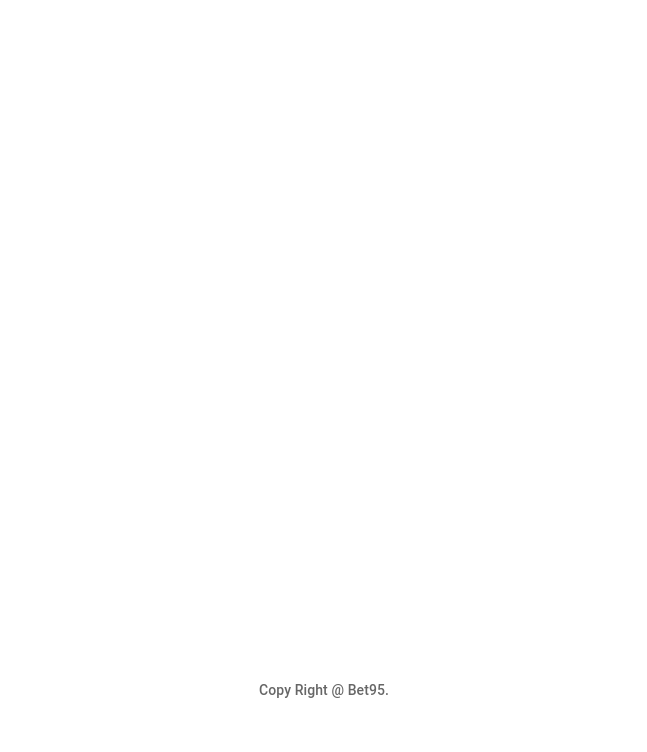
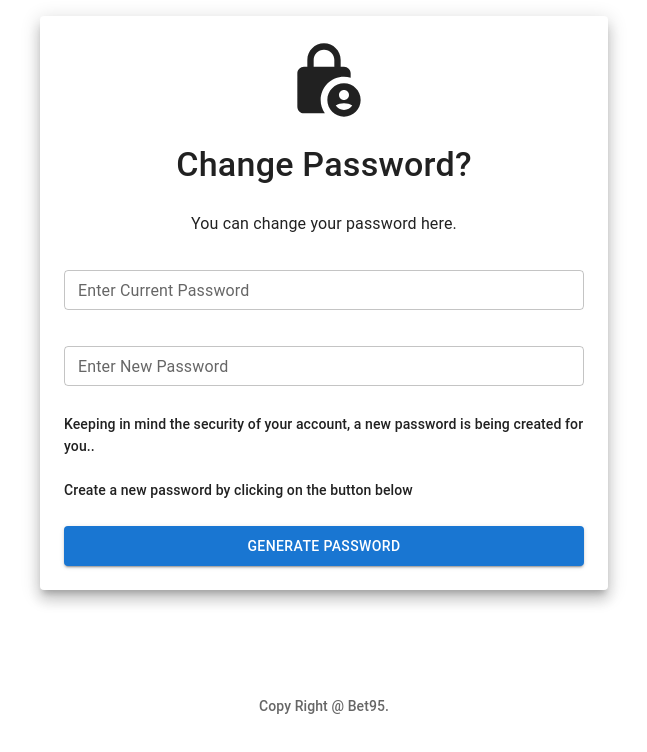
Before and after one commit to ritu-metaversity/NewWbtCricket, a React (Create React App) app: page /OldChangePassword in a window 1280 px wide. Before the commit this address had no page. Shown: the top 752 px of the page, without its empty margins (316-963 px from the left). Built offline with nearby package versions, Linux system fonts and the light colour scheme.

Commit message:
change Ui

```diff
--- a/src/App.tsx
+++ b/src/App.tsx
@@ -8,7 +8,7 @@ import React, {
 import "./App.css";
 import Login from "./components/login";
 import Footer from "./components/Footer";
-import { BrowserRouter, Route, Routes, useNavigate } from "react-router-dom";
+import { BrowserRouter, Route, Routes } from "react-router-dom";
 import Home from "./Pages/Home";
 import Terms from "./Pages/Terms";
 import { Inplay } from "./Pages/InPlay";
@@ -32,6 +32,7 @@ import Deposit from "./Pages/deposit/Deposit";
 import Withdraw from "./Pages/withdraw/withdraw";
 import loaderImg from "./assets/img/loder.svg";
 import { CircularProgress } from "@mui/material";
+import OldChangePassword from "./components/Terms/OldChangePassword";
 interface LoadingType {
   [x: string]: boolean;
 }
@@ -60,6 +61,11 @@ function App() {
           <main>
             <BrowserRouter>
               <Routes>
+                <Route
+                  path="OldChangePassword"
+                  element={<OldChangePassword />}
+                />
+
                 <Route path="/welcome" element={<LoginDashboard />} />
                 <Route path="/sign-in" element={<Login />} />
                 <Route path="/sign-up" element={<Register />} />
--- a/src/Pages/InPlayDetails/InPlayDetails.tsx
+++ b/src/Pages/InPlayDetails/InPlayDetails.tsx
@@ -17,7 +17,6 @@ import { sportServices } from "../../utils/api/sport/services";
 import MyBet from "../../components/InPlayDetails/BetComponent";
 
 const InPlayDetails = () => {
-  const commentary = "MELDOURNE STARS WOMAN WON BY 4 WKTS ";
   const [eventId, setEventId] = useState(0);
   const [odds, setOdds] = useState<any>(null);
   const [searchParams, setSearchParams] = useSearchParams();
@@ -59,8 +58,7 @@ const InPlayDetails = () => {
 
   return (
     <Box>
-      <TitleStyled>{commentary}</TitleStyled>
-      <ScoreCardGrid />
+      {/* <ScoreCardGrid /> */}
       <Bet event={eventId} />
 
       {/* <MyBet bets={{}} /> */}
--- a/src/Pages/loginHistory/LoginHistoryDetails.tsx
+++ b/src/Pages/loginHistory/LoginHistoryDetails.tsx
@@ -103,7 +103,7 @@ export const LoginhistoryData: FC<any> = () => {
     const { response } = await userServices.getLoginHistory(formDAta);
     if (response?.data) {
       if (response?.data?.length > 0) {
-        console.log(JSON.stringify(response.data.ip), " this is response");
+        // console.log(JSON.stringify(response.data.ip), " this is response");
         setLoginHistory([...response.data]);
       }
     } else {
--- a/src/components/InPlayDetails/Bet.tsx
+++ b/src/components/InPlayDetails/Bet.tsx
@@ -211,8 +211,19 @@ const Bet: FC<any> = (props: { event: number }) => {
     getButtondata();
   }, []);
 
+  console.log(matchOdd, "matchOdd");
   return (
     <>
+      {matchOdd[0]?.runners[0]?.name ? (
+        <TitleStyled>
+          {`${matchOdd[0]?.runners[0]?.name}
+    ${">"}
+      ${matchOdd[0]?.runners[1]?.name}`}
+        </TitleStyled>
+      ) : (
+        ""
+      )}
+
       {matchOdd.length > 0 && (
         <Accordion>
           {
@@ -222,7 +233,9 @@ const Bet: FC<any> = (props: { event: number }) => {
           }
           <AccordionDetails sx={{ p: 0 }}>
             {matchOdd?.map((match, index) => {
+              // console.log(match, "match");
               return (
+                <>
                   <MatchOddsGrid
                     buttonData={buttonData}
                     CurrentOdd={match}
@@ -230,6 +243,7 @@ const Bet: FC<any> = (props: { event: number }) => {
                     matchId={props.event}
                     OddsPnl={oddPnl}
                   />
+                </>
               );
             })}
           </AccordionDetails>
@@ -631,18 +645,26 @@ const MatchOddsGrid: FC<{
       isFancy: isFancy,
     });
   };
-
+  console.log(CurrentOdd, "CurrentOdd");
   return (
     <>
       <Box display="flex" justifyContent={"space-evenly"}>
         <BetTextMedium>Max Bet:{maxBet}</BetTextMedium>
         <BetTextMedium>Bet Delay:{betDelay}</BetTextMedium>
       </Box>
+      {/* {CurrentOdd.map((res:any)=>{
+        return(
+
+        )
+      })} */}
+      <p>jkj</p>
 
       <Grid container bgcolor="#dfdfdf" gap={0.5} p={0.5}>
         <BetGridItem title values={["TEAM", "LAGAI", "KHAI"]} />
         {runners.map((item, index) => {
           return (
+            // Series
+            <>
               <BetGridItem
                 suspended={
                   ["SUSPENDED", "CLOSED"].includes(status)
@@ -725,6 +747,7 @@ const MatchOddsGrid: FC<{
                   </Box>,
                 ]}
               />
+            </>
           );
         })}
         <Modal
--- /dev/null
+++ b/src/components/Terms/OldChangePassword.tsx
@@ -0,0 +1,107 @@
+import React, { useContext, useState } from "react";
+import { Button, Paper, TextField, Typography } from "@mui/material";
+import LockPersonIcon from "@mui/icons-material/LockPerson";
+import { Box } from "@mui/system";
+import { userServices } from "../../utils/api/user/services";
+import { useNavigate } from "react-router-dom";
+import { LoaderContext } from "../../App";
+
+const OldChangePassword = () => {
+  const navigate = useNavigate();
+  const [oldPassword, setOldPassword] = useState("");
+  const [newPassword, setNewPassword] = useState("");
+  const { setLoading } = useContext(LoaderContext);
+  const userid = localStorage.getItem("userid") || "";
+  const token = localStorage.getItem("token") || "";
+
+  const handleClick = async (e: any) => {
+    setLoading && setLoading((prev) => ({ ...prev, handleClick: true }));
+    const { response } = await userServices.oldChangePassword({
+      oldPassword,
+      newPassword,
+      userid,
+      token,
+    });
+    if (response?.type === "success") {
+      navigate("/sign-in");
+      localStorage.clear();
+    }
+    setLoading && setLoading((prev) => ({ ...prev, handleClick: false }));
+  };
+
+  const handleChange = (e: any) => {
+    if (e.target.name === "oldPassword") {
+      setOldPassword(e.target.value);
+    } else if (e.target.name === "newPassword") {
+      setNewPassword(e.target.value);
+    }
+  };
+  return (
+    <Box
+      sx={{
+        mx: "auto",
+        maxWidth: "sm",
+      }}
+    >
+      <Paper
+        elevation={10}
+        sx={{
+          m: 2,
+          p: 3,
+          gap: 3,
+          display: "flex",
+          alignItems: "center",
+          flexDirection: "column",
+        }}
+      >
+        <LockPersonIcon sx={{ fontSize: "80px" }} />
+        <Typography variant="h4" fontWeight={500}>
+          Change Password?
+        </Typography>
+        <Typography variant="subtitle1">
+          You can change your password here.
+        </Typography>
+
+        <TextField
+          size="small"
+          margin="dense"
+          label="Enter Current Password"
+          fullWidth
+          name="oldPassword"
+          value={oldPassword}
+          onChange={handleChange}
+        />
+        <TextField
+          size="small"
+          margin="dense"
+          label="Enter New Password"
+          fullWidth
+          name="newPassword"
+          value={newPassword}
+          onChange={handleChange}
+        />
+        <Typography variant="subtitle2" textAlign="start">
+          {/* आपके अकाउंट की सुरक्षा को ध्यान रखते हुए आपके लिए कंप्यूटर जनित
+          पासवर्ड बनाया जा रहा है | नीचे दिए गए बटन पर क्लिक करके एक नया पासवर्ड
+          बनाएं|
+          <br /> */}
+          Keeping in mind the security of your account, a new password is being
+          created for you..
+          <br />
+          <br />
+          Create a new password by clicking on the button below
+        </Typography>
+        <Button
+          fullWidth
+          variant="contained"
+          onClick={handleClick}
+          sx={{ p: 1 }}
+        >
+          Generate Password
+        </Button>
+      </Paper>
+    </Box>
+  );
+};
+
+export default OldChangePassword;
--- a/src/components/login.tsx
+++ b/src/components/login.tsx
@@ -16,20 +16,22 @@ const Login = () => {
   const navigate = useNavigate();
   const [userId, setLogin] = useState("");
   const [password, setPassword] = useState("");
-
+  const host = window.location.hostname;
   const handleClick = async () => {
     let res;
 
     const data = {
       userId,
       password,
+      appUrl: host === "localhost" ? "localhost" : host,
     };
     const { response } = await authServices.login(data);
     console.log(response + " ");
     if (response?.token) {
       localStorage.setItem("token", response?.token);
+      localStorage.setItem("userid", response?.userId);
       if (response.passwordtype === "old") {
-        navigate("/password-change", { replace: true });
+        navigate("/OldChangePassword", { replace: true });
       } else {
         navigate("/terms", { replace: true });
       }
--- a/src/utils/api/user/resources.ts
+++ b/src/utils/api/user/resources.ts
@@ -1,5 +1,5 @@
 import { ApiResource } from "../apiService";
-type resourceKeys =  'LOGIN' | 'SIGN_UP';
+type resourceKeys = "LOGIN" | "SIGN_UP";
 export const userResources: {
   [x: string]: ApiResource;
 } = {
@@ -35,41 +35,45 @@ export const userResources: {
     URL: "enduser/change-password",
     METHOD: "POST",
   },
-  LOGIN_HISTORY_VALUES:{
-    URL:"/util/login-history-report",
-    METHOD:"POST"
+  OLD_CHANGE_PASSWORD: {
+    URL: "enduser/first-login-cp",
+    METHOD: "POST",
   },
-  CHANGE_PASSWORD_HISTORY:{
-    URL:"/util/password-change-history-report",
-    METHOD:"POST"
+  LOGIN_HISTORY_VALUES: {
+    URL: "/util/login-history-report",
+    METHOD: "POST",
   },
-  USER_PROFILE:{
-    URL:"/enduser/profile",
-    METHOD:"POST"
+  CHANGE_PASSWORD_HISTORY: {
+    URL: "/util/password-change-history-report",
+    METHOD: "POST",
+  },
+  USER_PROFILE: {
+    URL: "/enduser/profile",
+    METHOD: "POST",
   },
 
-  USER_STATEMENT:{
-    URL:"/enduser/account-statement",
-    METHOD:"POST"
+  USER_STATEMENT: {
+    URL: "/enduser/account-statement",
+    METHOD: "POST",
   },
-  CURRENT_BET:{
-    URL:"/enduser/unsettled-bet",
-    METHOD:"POST"
+  CURRENT_BET: {
+    URL: "/enduser/unsettled-bet",
+    METHOD: "POST",
   },
-  BET_HISTORY:{
-    URL:"/enduser/settled-bet",
-    METHOD:"POST"
+  BET_HISTORY: {
+    URL: "/enduser/settled-bet",
+    METHOD: "POST",
   },
-  BET_SPORTS_FOR_LIST:{
-    URL:"/sport/active-sport-list",
-    METHOD:"POST"
+  BET_SPORTS_FOR_LIST: {
+    URL: "/sport/active-sport-list",
+    METHOD: "POST",
   },
-  BET_MATCH_FOR_LIST:{
-    URL:"/sport/event-detail-sport-wise",
-    METHOD:"POST"
+  BET_MATCH_FOR_LIST: {
+    URL: "/sport/event-detail-sport-wise",
+    METHOD: "POST",
   },
-  TEST_API:{
-    URL:"http://89.39.105.69:9001/betfairodds/1.207796438",
-    METHOD:"GET"
-  }
+  TEST_API: {
+    URL: "http://89.39.105.69:9001/betfairodds/1.207796438",
+    METHOD: "GET",
+  },
 };
--- a/src/utils/api/user/services.ts
+++ b/src/utils/api/user/services.ts
@@ -1,10 +1,16 @@
-import { HistoryPayload } from "../../../Pages/loginHistory/LoginHistoryDetails";
 import { apiWithSnackbar } from "../apiService";
 import { userResources } from "./resources";
 
 interface ChangePasswordPayload {
   newPassword: string;
   oldPassword: string;
+}
+
+interface OldChangePasswordPayload {
+  newPassword: string;
+  oldPassword: string;
+  userid: string;
+  token: string;
 }
 
 export const userServices = {
@@ -42,6 +48,10 @@ export const userServices = {
 
   changePassword: async (data: ChangePasswordPayload) => {
     const params = { resource: userResources.CHANGE_PASSWORD, data };
+    return await apiWithSnackbar(params);
+  },
+  oldChangePassword: async (data: OldChangePasswordPayload) => {
+    const params = { resource: userResources.OLD_CHANGE_PASSWORD, data };
     return await apiWithSnackbar(params);
   },
   addMoney: async (data: any) => {
```
Lines whose indentation alone changed are shown as unchanged.
